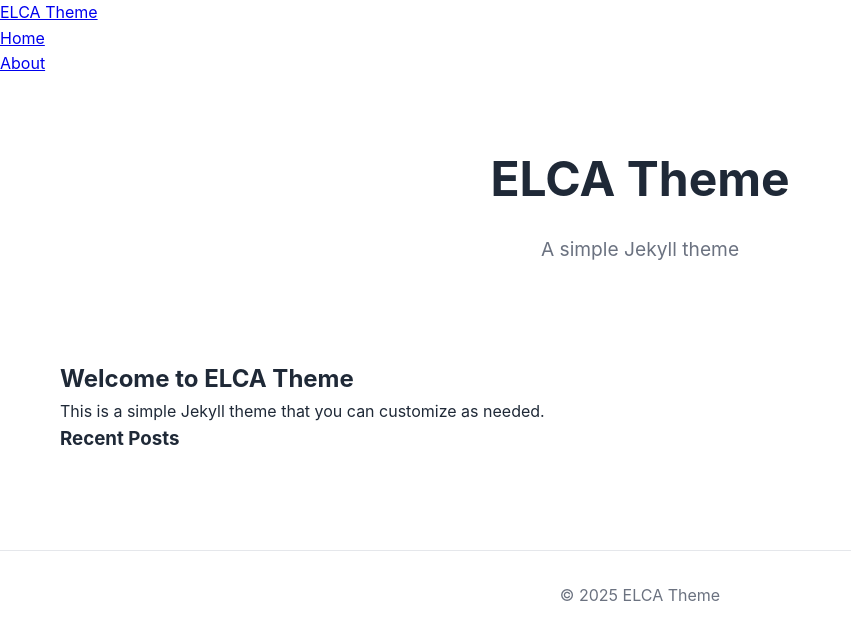
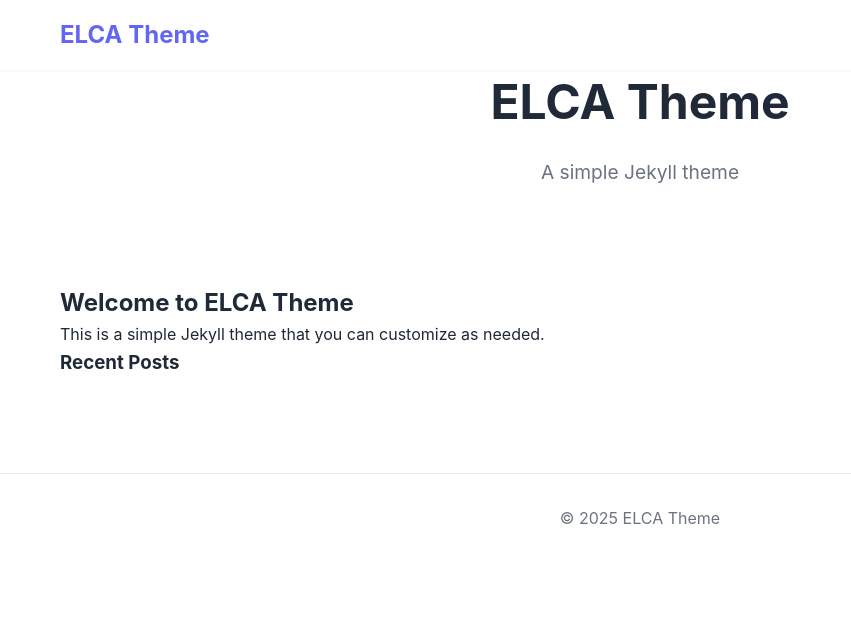
Before and after one commit to mr-izu/elca, a Jekyll site: the page built from index.html, in a window 1280 px wide. Shown: the top 640 px of the page, without its empty margins (0-851 px from the left). Built offline with Jekyll 4.4.1, drawn with Linux system fonts in a browser that asks for light colours.

Commit message:
Update header.html

```diff
--- a/_includes/header.html
+++ b/_includes/header.html
@@ -1,15 +1,103 @@
-<header class="site-header">
-    <nav class="site-nav">
-        <div class="site-title">
-            <a href="{{ '/' | relative_url }}">{{ site.title }}</a>
+<header class="header">
+    <div class="container">
+        <div class="nav-container">
+            <div class="logo">
+                <a href="{{ '/' | relative_url }}">
+                    {% if site.logo %}
+                        <img src="{{ site.logo | relative_url }}" alt="{{ site.title }} Logo">
+                    {% endif %}
+                    <span>{{ site.title_short | default: site.title }}</span>
+                </a>
+            </div>
+            <nav class="nav">
+                <ul class="nav-menu">
+                    {% for link in site.navigation %}
+                    {% if link.dropdown %}
+                    <li class="nav-item dropdown">
+                        <a href="{{ link.url | relative_url }}" class="nav-link {% if page.url == link.url %}active{% endif %}">
+                            {{ link.title }} <span class="dropdown-arrow">▼</span>
+                        </a>
+                        <ul class="dropdown-menu">
+                            {% for sublink in link.dropdown %}
+                            <li>
+                                <a href="{{ sublink.url | relative_url }}">{{ sublink.title }}</a>
+                            </li>
+                            {% endfor %}
+                        </ul>
+                    </li>
+                    {% else %}
+                    <li class="nav-item">
+                        <a href="{{ link.url | relative_url }}" class="nav-link {% if page.url == link.url %}active{% endif %}">
+                            {{ link.title }}
+                        </a>
+                    </li>
+                    {% endif %}
+                    {% endfor %}
+                </ul>
+                <div class="hamburger">
+                    <span class="bar"></span>
+                    <span class="bar"></span>
+                    <span class="bar"></span>
+                </div>
+            </nav>
         </div>
+    </div>
+</header>
 
-        <ul class="nav-links">
-            {% for link in site.nav_links %}
-            <li>
-                <a href="{{ link.url | relative_url }}">{{ link.title }}</a>
-            </li>
-            {% endfor %}
-        </ul>
-    </nav>
-</header>
+<script>
+    // JavaScript for mobile navigation and interactions
+    document.addEventListener('DOMContentLoaded', function() {
+        // Mobile menu toggle
+        const hamburger = document.querySelector('.hamburger');
+        const navMenu = document.querySelector('.nav-menu');
+        const dropdowns = document.querySelectorAll('.dropdown');
+
+        if (hamburger) {
+            hamburger.addEventListener('click', function() {
+                hamburger.classList.toggle('active');
+                navMenu.classList.toggle('active');
+                document.body.style.overflow = navMenu.classList.contains('active') ? 'hidden' : '';
+            });
+        }
+
+        // Handle dropdowns on mobile
+        dropdowns.forEach(dropdown => {
+            const link = dropdown.querySelector('.nav-link');
+
+            link.addEventListener('click', function(e) {
+                if (window.innerWidth <= 768) {
+                    e.preventDefault();
+                    dropdown.classList.toggle('active');
+
+                    // Close other dropdowns
+                    dropdowns.forEach(otherDropdown => {
+                        if (otherDropdown !== dropdown) {
+                            otherDropdown.classList.remove('active');
+                        }
+                    });
+                }
+            });
+        });
+
+        // Header scroll effect
+        const header = document.querySelector('.header');
+        window.addEventListener('scroll', () => {
+            if (window.scrollY > 100) {
+                header.classList.add('scrolled');
+            } else {
+                header.classList.remove('scrolled');
+            }
+        });
+
+        // Close mobile menu when clicking on a link
+        document.querySelectorAll('.nav-link').forEach(link => {
+            link.addEventListener('click', () => {
+                if (window.innerWidth <= 768) {
+                    hamburger.classList.remove('active');
+                    navMenu.classList.remove('active');
+                    document.body.style.overflow = '';
+                }
+            });
+        });
+    });
+</script>
```
